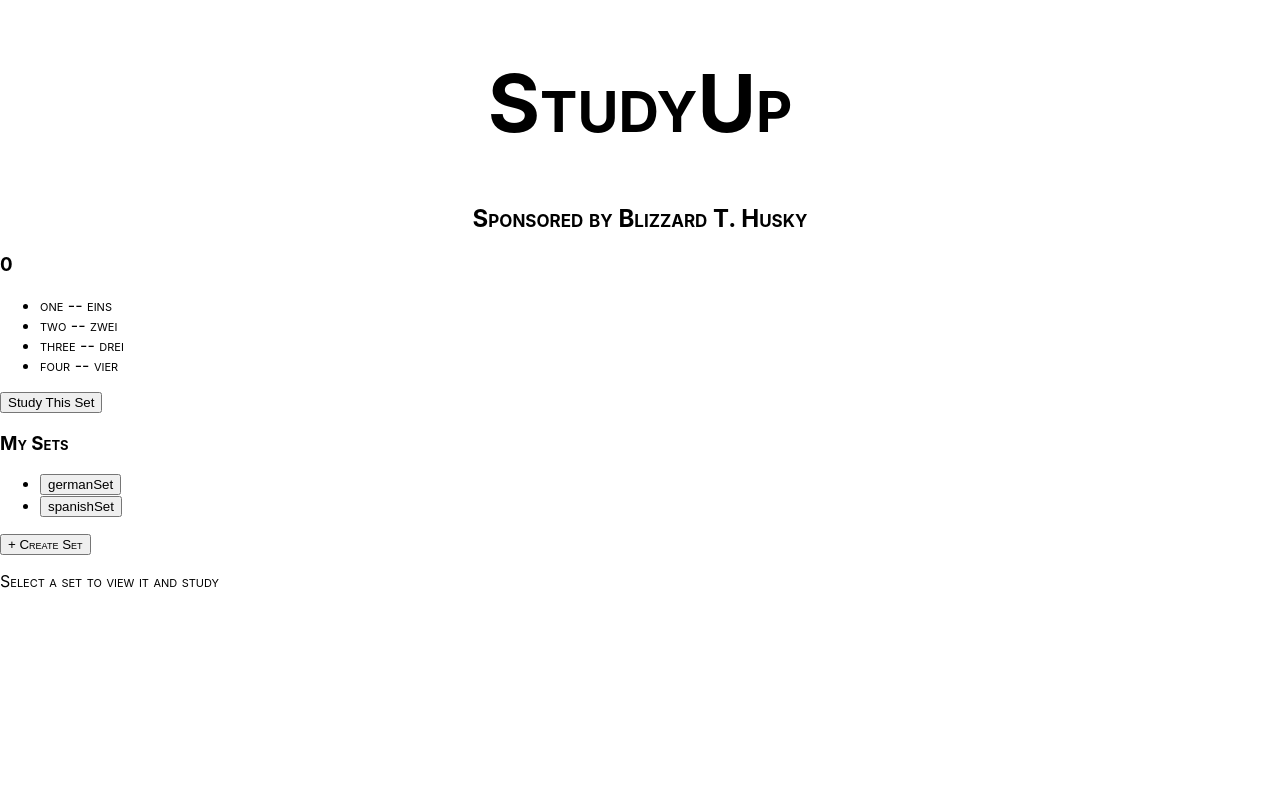
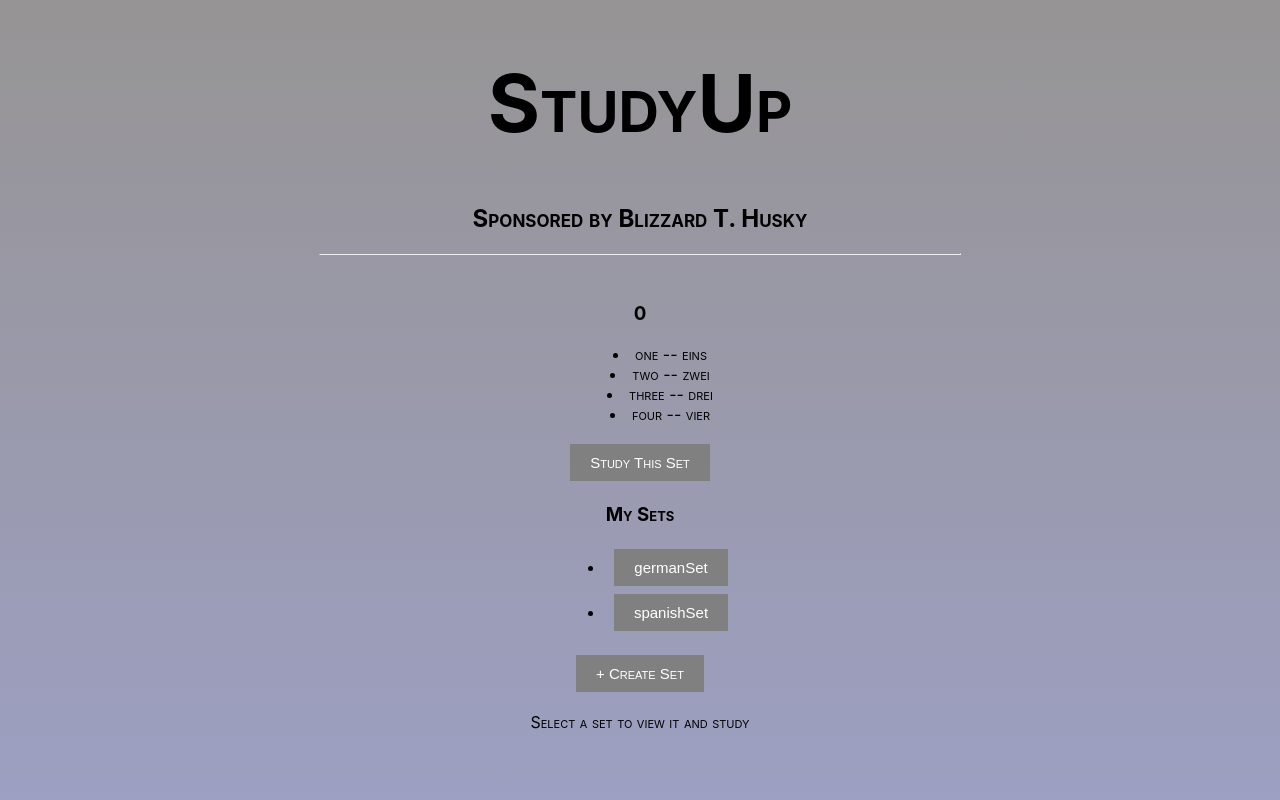
Before and after one commit to hanbyian/CS3141-R01-Team-2, a React (Create React App) app in the folder frontend/studyup/: page /home in a window 1280 px wide. Shown: the top 800 px of the page. Built offline with nearby package versions, Linux system fonts and the light colour scheme; no server answers.

Commit message:
add some css styling yo

```diff
--- a/frontend/studyup/src/components/HomePage.js
+++ b/frontend/studyup/src/components/HomePage.js
@@ -42,8 +42,8 @@ class HomePage extends React.Component{
     addTerm(){
         let nextTerm = (
             <div className="set element" id={this.state.newSet.length}>
-                <input placeholder="term" id={this.state.newSet.length+"term"}></input>
-                <input placeholder="definition" id={this.state.newSet.length+"definition"}></input>
+                <input className="inputtext alignc" placeholder="term" id={this.state.newSet.length+"term"}></input>
+                <input className="inputtext alignc" placeholder="definition" id={this.state.newSet.length+"definition"}></input>
             </div>
         );
         this.setState({newSetCount:this.state.newSet.push(nextTerm)});
@@ -76,15 +76,15 @@ class HomePage extends React.Component{
         let setView;
         if(this.state.viewState == 1){/* viewState=1 is set creation mode*/
             let firstTerm = (
-            <div className="set element" id={this.state.newSet.length} >
-                <input placeholder="term" id={this.state.newSet.length+"term"}></input>
-                <input placeholder="definition" id={this.state.newSet.length+"definition"}></input>
+            <div  className="set element alignc" id={this.state.newSet.length} >
+                <input className="inputtext alignc" placeholder="term" id={this.state.newSet.length+"term"}></input>
+                <input className="inputtext alignc" placeholder="definition" id={this.state.newSet.length+"definition"}></input>
             </div>
             );
             if(this.state.newSet.length==0)this.state.newSet.push(firstTerm)
             setView=(
-            <div className="newSet">
-                <input type="text" placeholder="Name of Study Set" id="newSetName"></input>
+            <div className="newSet alignc">
+                <input type="text" className="inputtext alignc" placeholder="Name of Study Set" id="newSetName"></input>
                 <div className="memberList" id="createSet">
                     {this.state.newSet}
                 </div>
@@ -96,31 +96,32 @@ class HomePage extends React.Component{
             console.log(sampleSets[this.state.viewingIndex]);
             sampleSets[this.state.viewingIndex].forEach((index,value)=>console.log(index[0],index[1]));
             setView=
-            (<div>
-                <h3 className="smallcaps">{this.state.viewingSet}</h3>
-                <ul>
+            (<div className="alignc">
+                <h3 className="smallcaps alignc">{this.state.viewingSet}</h3>
+                <ul className="alignc">
                 {sampleSets[this.state.viewingIndex].map(e=><li key={e[0]} className="smallcaps">{e[0]} -- {e[1]}</li>)}
                 </ul>
-                <button onClick={this.handleStudyingFlashcards}>Study This Set</button>
+                <button className="smallcaps button1 alignc" onClick={this.handleStudyingFlashcards}>Study This Set</button>
             </div>);
         } else if(this.state.viewState==2){/* viewState=2 is studying a set mode  */
             //do da flashcard ting
             setView=(<Flashcards set={sampleSets[this.state.viewingIndex]}/>);
         }
         return (
-            <div>
+            <div id="backgrad">
             <div className="header">
                 <h1 className="studyupheader">StudyUp</h1>
                 <h2 className="studyupblizz">Sponsored by Blizzard T. Husky</h2>
+                <hr className="hr1"></hr><br></br>
             </div>
             {setView}
-            <div>
-                <h3 className="smallcaps">My Sets</h3>
-                <ul className="smallcaps">
-                    {sampleSetsKeys.length==0? <p>you have no sets</p>: sampleSetsKeys.map(e => (<li key={e[0]}><button onClick = {ee => this.handleViewingSet(e)}>{e[0]}</button></li>))}
+            <div className="alignc">
+                <h3 className="smallcaps alignc">My Sets</h3>
+                <ul className="smallcaps alignc">
+                    {sampleSetsKeys.length==0? <p>you have no sets</p>: sampleSetsKeys.map(e => (<li key={e[0]}><button className="button1" onClick = {ee => this.handleViewingSet(e)}>{e[0]}</button></li>))}
                 </ul>
-                <button className="smallcaps" onClick={this.handleCreating}>+ Create Set</button>
-                <p className="smallcaps">Select a set to view it and study</p>
+                <button className="smallcaps button1" onClick={this.handleCreating}>+ Create Set</button>
+                <p className="smallcaps alignc">Select a set to view it and study</p>
             </div>
             </div>
         );
--- a/frontend/studyup/src/components/LoginPage.js
+++ b/frontend/studyup/src/components/LoginPage.js
@@ -40,7 +40,7 @@ class LoginPage extends React.Component{
     render(){
 
         let login = (
-        <div className="signInForm alignc"><br></br>
+        <div id="backgrad" className="signInForm alignc"><br></br>
             <form onSubmit={this.confirmUser} action="/home">
                 <input type="text" className="inputtext " placeholder="username" id="loginUsername"></input>
                 <input type="text" className="inputtext" placeholder="password" id ="loginPassword"></input><br></br>
@@ -49,7 +49,7 @@ class LoginPage extends React.Component{
             <button className="smallcaps button1" onClick={this.handleLoginSignup}>Sign Up</button>
         </div>);
         let signup = (
-        <div className="loginForm alignc"><br></br>
+        <div id="backgrad" className="loginForm alignc"><br></br>
             <form onSubmit={this.registerUser}>
                 <input type="text" className="inputtext" placeholder="enter a username" id="signupUser"></input>
                 <input type="text" className="inputtext" placeholder="enter a password" id="signupPass"></input>
--- a/frontend/studyup/src/flashcards.js
+++ b/frontend/studyup/src/flashcards.js
@@ -28,11 +28,11 @@ export class Flashcards extends React.Component{
     }
     render(){
             return (<div >
-                <h1>{this.state.set[this.state.currentIndex][this.state.showingTerm]}</h1>
-                <div id="buttons">
-                    <button onClick={this.handlePrevious}>Previous</button>
-                    <button onClick={this.handleShowingTerm}>Flip flashcard</button>
-                    <button onClick={this.handleNext}>Next</button>
+                <h1 className="alignc">{this.state.set[this.state.currentIndex][this.state.showingTerm]}</h1>
+                <div className="alignc" id="buttons">
+                    <button className="smallcaps button1" onClick={this.handlePrevious}>Previous</button>
+                    <button className="smallcaps button1" onClick={this.handleShowingTerm}>Flip flashcard</button>
+                    <button className="smallcaps button1" onClick={this.handleNext}>Next</button>
                 </div>
             </div>);
     }
--- a/frontend/studyup/src/style.css
+++ b/frontend/studyup/src/style.css
@@ -16,14 +16,21 @@
 .alignc{
     text-align: center;
     align-items: center;
+    list-style-position: inside;
 }
 
 .inputtext{
     box-sizing: border-box;
-    margin: 8px 0;
-    padding: 10px 15px;
-    background-color: black;
+    margin: 4px 0;
+    padding: 5px 5px;
+    background-color:  gray;
     color:white;
+    display:inline-block;
+}
+
+
+::placeholder{
+    color:black;
 }
 
 .button1{
@@ -35,10 +42,21 @@
     display: inline-block;
     font-size: 15px;
     transition-duration: .5s;
-    margin:2px;
+    margin:4px;
+}
+
+.hr1{
+    width:50%;
+    text-align:center;
 }
 
 .button1:hover{
     background-color: rgba(0, 0, 0, 0.199);
     color: black;
 }
+
+#backgrad{
+	height: 1500px;
+	background-image: linear-gradient(#969494, #a3a9eb);
+    overflow: auto;
+}
```
Also changed, not shown: 1 other file (tests, documents, lock files or other folders).
